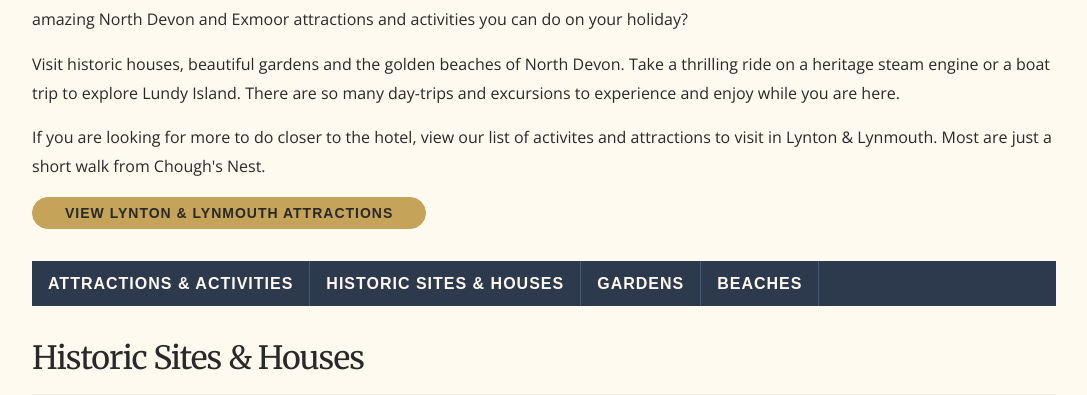
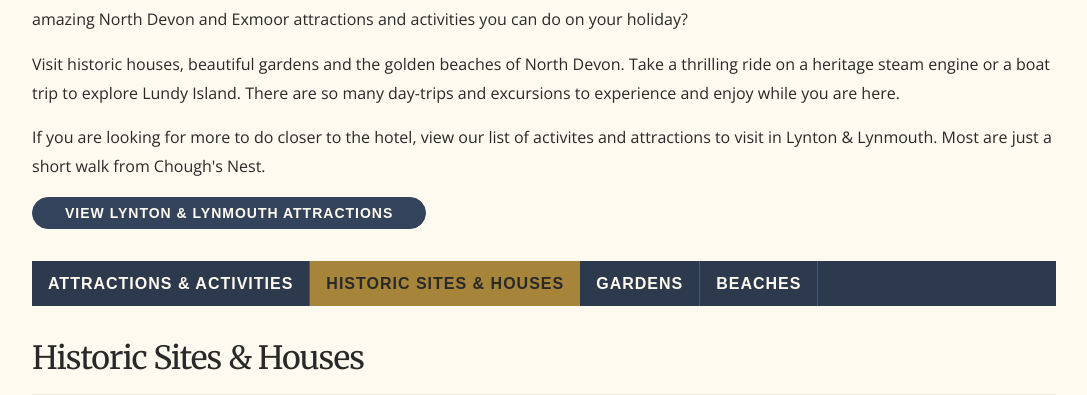
Before and after one commit to victoriahodges/choughs_nest_hotel, a PHP site: page /choughs-nest-hotel/index.php?page=things-to-see-and-do in a window 1280 px wide, after a click that opens the changed part. Shown: the part 1543-1938 px from the top of the page, without its empty margins (96-1183 px from the left). Run offline with PHP 8.4, Linux system fonts and the light colour scheme; some libraries are stand-ins or nearby versions.

Commit message:
change button color

```diff
--- a/pages/local-attractions-in-Lynton-and-Lynmouth.tpl
+++ b/pages/local-attractions-in-Lynton-and-Lynmouth.tpl
@@ -74,7 +74,7 @@
 				be complete without a visit to these top attractions. Most are just a short walk from Chough's Nest Hotel.</p>
 				<p>If you are looking for more to do in North Devon &amp; Exmoor, we have a whole list of activites and attractions
 				for you to experience across the region.</p>
-				<p><a class="button" href="[@URL]things-to-see-and-do">View Things to See &amp; Do</a></p>
+				<p><a class="button button-iris" href="[@URL]things-to-see-and-do">View Things to See &amp; Do</a></p>
 			</div>
 		</div>
 		<div class="w3-row grid-wrap">
--- a/pages/things-to-see-and-do.tpl
+++ b/pages/things-to-see-and-do.tpl
@@ -78,7 +78,7 @@
 				</p>
 				<p>If you are looking for more to do closer to the hotel, view our list of activites and attractions to visit
 				in Lynton &amp; Lynmouth. Most are just a short walk from Chough's Nest.</p>
-				<p><a class="button" href="[@URL]local-attractions-in-Lynton-and-Lynmouth">View Lynton &amp; Lynmouth attractions</a></p>
+				<p><a class="button button-iris" href="[@URL]local-attractions-in-Lynton-and-Lynmouth">View Lynton &amp; Lynmouth attractions</a></p>
 			</div>
 		</div>
 
@@ -86,10 +86,10 @@
 
 
 		<div id="attraction_menu" class="w3-bar dark-iris-bg floral-white-text">
-			<button class="w3-bar-item w3-button active" onclick="openTab('Attractions')">Attractions &amp; Activities</button>
-			<button class="w3-bar-item w3-button" onclick="openTab('Houses')">Historic Sites &amp; Houses</button>
-			<button class="w3-bar-item w3-button" onclick="openTab('Gardens')">Gardens</button>
-			<button class="w3-bar-item w3-button" onclick="openTab('Beaches')">Beaches</button>
+			<button id="tab_1" class="w3-bar-item w3-button active" onclick="openTab('Attractions', 'tab_1')">Attractions &amp; Activities</button>
+			<button id="tab_2" class="w3-bar-item w3-button" onclick="openTab('Houses', 'tab_2')">Historic Sites &amp; Houses</button>
+			<button id="tab_3" class="w3-bar-item w3-button" onclick="openTab('Gardens', 'tab_3')">Gardens</button>
+			<button id="tab_4" class="w3-bar-item w3-button" onclick="openTab('Beaches', 'tab_4')">Beaches</button>
 		</div>
 		<div id="Attractions" class="tab">
 			<div class="w3-row grid-wrap w3-margin-top">
@@ -433,7 +433,7 @@
 		<div id="Beaches" class="tab" style="display:none">
 			<div class="w3-row grid-wrap w3-margin-top">
 				<div class="w3-col grid-col s12">
-					<h2>Beaches</h2>
+					<h2>North Devon Beaches</h2>
 					<p>North Devon is home to some of the best beaches in the United Kingdom. We've provided a list of
 					some of the best spots to enjoy a day of sun, sea and sand.
 					</p>
@@ -573,7 +573,7 @@
 		</div>
 
 		<script>
-			function openTab(tabName) {
+			function openTab(tabName, tabNum) {
 			var i;
 			var x = document.getElementsByClassName("tab");
 			for (i = 0; i < x.length; i++) {
@@ -584,6 +584,7 @@
 			for (i = 0; i < y.length; i++) {
 				y[i].classList.remove('active')
 			}
+			document.getElementById(tabNum).classList.add('active');
 			}
 		</script>
 
```
